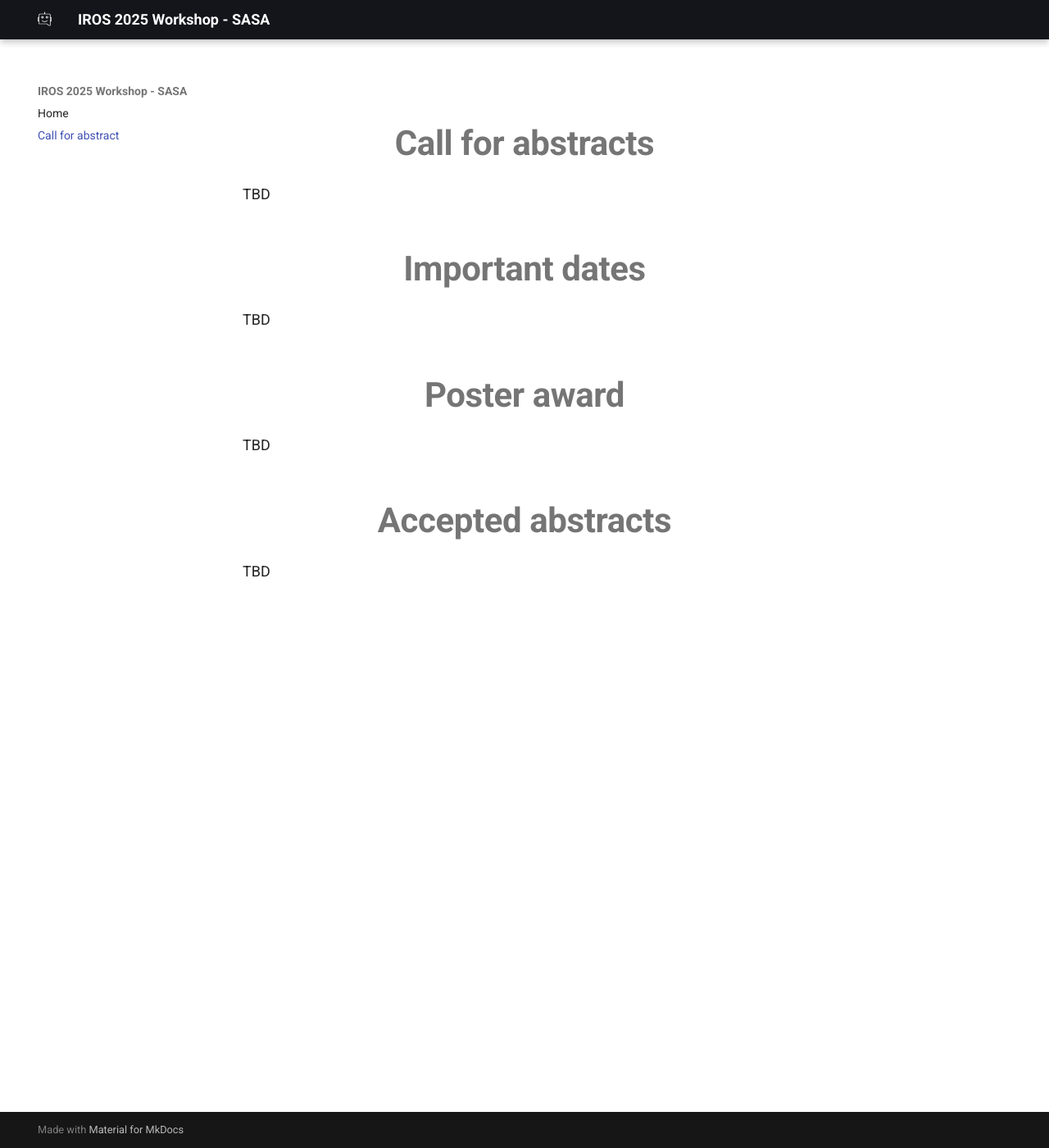
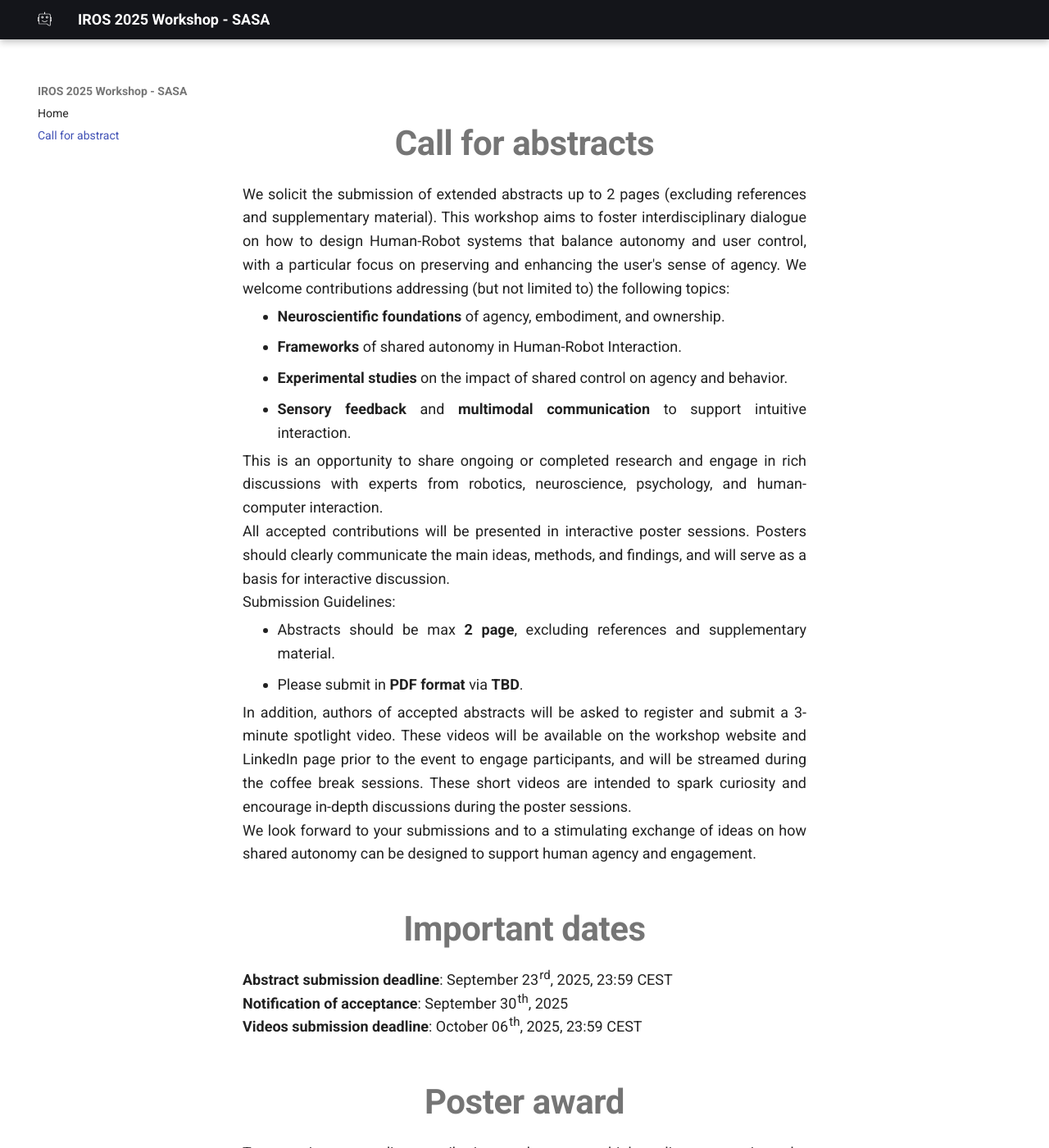
Before and after one commit to sssa-teleoperation/workshop, an MkDocs documentation site: the page built from docs/call-for-abstract.md, in a window 1280 px wide and 1400 px high. Shown: the whole window at 82% size. Built offline with MkDocs 1.6.1 and Material for MkDocs 9.7.7, drawn with Linux system fonts in a browser that asks for light colours; some of the changed text lies outside the part shown.

Commit message:
call for abstract

```diff
--- a/docs/call-for-abstract.md
+++ b/docs/call-for-abstract.md
@@ -1,41 +1,52 @@
-<!-- # Call for Abstracts -->
-
-<!-- We invite researchers and practitioners to submit abstracts on topics related to shared autonomy, sense of agency, human-robot interaction, and related fields. Contributions may include (but are not limited to):
-
-- Neuroscientific foundations of agency and embodiment
-- Shared autonomy in assistive technologies
-- Teleoperation and user experience
-- Sensory feedback and situational awareness
-- Applications in prosthetics, robotics, and human-machine interfaces
-
-**Submission Guidelines:**
-- Abstracts should be written in English and not exceed 300 words.
-- Please include title, authors, affiliations, and contact information.
-- Submission deadline: _TBD_
-- Notification of acceptance: _TBD_
-
-For questions and submissions, contact the organizers at: [your-email@example.com]
-
----
-
-More details will be provided soon. Stay tuned! -->
-
 <h1 id="call for abstracts" style="text-align: center; margin-top: 50px; margin-bottom: 20px; font-size: 42px; font-weight: bold">Call for abstracts</h1>
 <div style="text-align: justify; font-size: 18px;">
-TBD
+We solicit the submission of extended abstracts up to 2 pages (excluding references and supplementary material). This workshop aims to foster interdisciplinary dialogue on how to design Human-Robot systems that balance autonomy and user control, with a particular focus on preserving and enhancing the user's sense of agency.
+We welcome contributions addressing (but not limited to) the following topics: <br>
+
+<ul style="margin-top: 5px; margin-left: 20px; margin-bottom: 5px; list-style-type: disc;">
+    <li> <span style="font-weight: bold"> Neuroscientific foundations</span> of agency, embodiment, and ownership.</li>
+    <li> <span style="font-weight: bold"> Frameworks</span> of shared autonomy in Human-Robot Interaction.</li>
+    <li> <span style="font-weight: bold"> Experimental studies</span> on the impact of shared control on agency and behavior.</li>
+    <li> <span style="font-weight: bold"> Sensory feedback</span> and <span style="font-weight: bold">multimodal communication</span> to support intuitive interaction.</li>
+</ul>
+
+This is an opportunity to share ongoing or completed research and engage in rich discussions with experts from robotics, neuroscience, psychology, and human-computer interaction. <br>
+All accepted contributions will be presented in interactive poster sessions. Posters should clearly communicate the main ideas, methods, and findings, and will serve as a basis for interactive discussion. <br>
+
+Submission Guidelines: <br>
+<ul style="margin-top: 5px; margin-left: 20px; margin-bottom: 5px; list-style-type: disc;">
+    <li> Abstracts should be max <span style="font-weight: bold">2 page</span>, excluding references and supplementary material.</li>
+    <li> Please submit in <span style="font-weight: bold">PDF format</span> via <span style="font-weight: bold">TBD</span>.</li>
+</ul>
+
+In addition, authors of accepted abstracts will be asked to register and submit a 3-minute spotlight video. These videos will be available on the workshop website and LinkedIn page prior to the event to engage participants, and will be streamed during the coffee break sessions. These short videos are intended to spark curiosity and encourage in-depth discussions during the poster sessions. <br>
+
+We look forward to your submissions and to a stimulating exchange of ideas on how shared autonomy can be designed to support human agency and engagement. <br>
 <div>
 
 <h1 id="important dates" style="text-align: center; margin-top: 50px; margin-bottom: 20px; font-size: 42px; font-weight: bold">Important dates</h1>
 <div style="text-align: justify; font-size: 18px;">
-TBD
+<span style="font-weight: bold">Abstract submission deadline</span>: September 23<sup>rd</sup>, 2025, 23:59 CEST<br>
+<span style="font-weight: bold">Notification of acceptance</span>: September 30<sup>th</sup>, 2025<br>
+<span style="font-weight: bold">Videos submission deadline</span>: October 06<sup>th</sup>, 2025, 23:59 CEST
 <div>
 
 <h1 id="poster award" style="text-align: center; margin-top: 50px; margin-bottom: 20px; font-size: 42px; font-weight: bold">Poster award</h1>
 <div style="text-align: justify; font-size: 18px;">
-TBD
+To recognize outstanding contributions and encourage high-quality presentations, the workshop will include a Best Poster Award. All accepted posters will be evaluated based on the following criteria:
+<ul style="margin-top: 5px; margin-left: 20px; margin-bottom: 5px; list-style-type: disc;">
+    <li> Scientific quality and originality of the work.</li>
+    <li> Clarity and effectiveness of the poster.</li>
+    <li> Ability to communicate key ideas in the 3-minute spotlight video.  </li>
+    <li> Engagement and discussion during the poster session.  </li>
+</ul>
+
+The winners will be announced at the end of the workshop and highlighted on the workshop website and communication channels. <br>
+
+We look forward to your contributions and to celebrating innovative research in shared autonomy and the sense of agency!
 <div>
 
 <h1 id="accepted abstracts" style="text-align: center; margin-top: 50px; margin-bottom: 20px; font-size: 42px; font-weight: bold">Accepted abstracts</h1>
 <div style="text-align: justify; font-size: 18px;">
-TBD
+Accepted abstracts will be published here by October 01<sup>st</sup>, 2025.
 <div>
```
